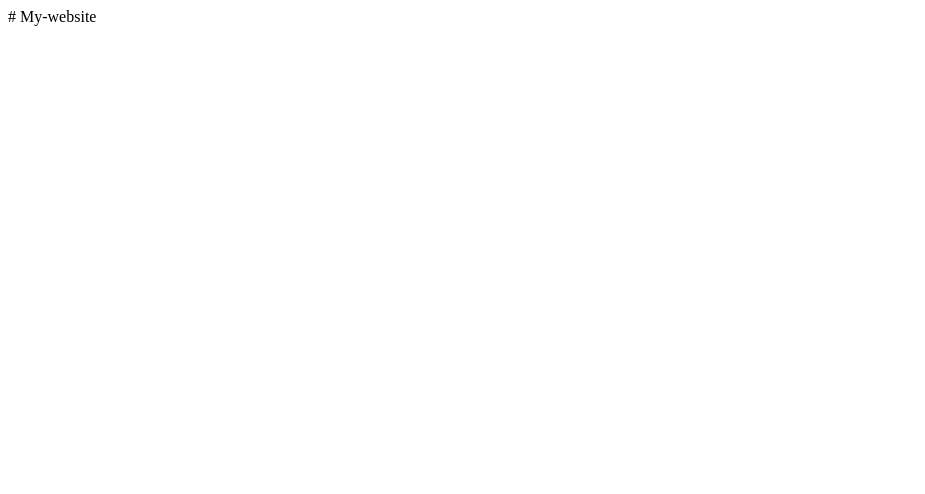
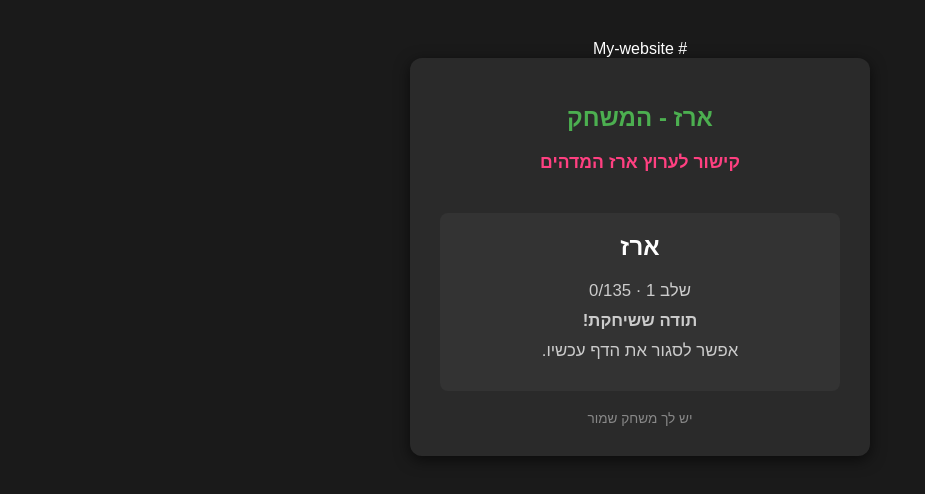
Before and after one commit to adlernoam3/My-website, a plain HTML site: page index.html in a window 1280 px wide. Shown: the whole page, without its empty margins (0-925 px from the left). Drawn offline with Linux system fonts and the light colour scheme.

Commit message:
Update index.html

```diff
--- a/index.html
+++ b/index.html
@@ -1 +1,85 @@
 # My-website
+<!DOCTYPE html>
+<html lang="he" dir="rtl">
+<head>
+    <meta charset="UTF-8">
+    <meta name="viewport" content="width=device-width, initial-scale=1.0">
+    <title>ארז - המשחק</title>
+    <style>
+        body {
+            font-family: Arial, sans-serif;
+            background-color: #1a1a1a;
+            color: #ffffff;
+            text-align: center;
+            padding: 40px 20px;
+            margin: 0;
+        }
+        .container {
+            max-width: 400px;
+            margin: 0 auto;
+            background: #2a2a2a;
+            padding: 30px;
+            border-radius: 12px;
+            box-shadow: 0 4px 15px rgba(0,0,0,0.6);
+        }
+        h1 {
+            color: #4CAF50;
+            font-size: 24px;
+            margin-bottom: 20px;
+        }
+        .channel-link {
+            display: inline-block;
+            margin-bottom: 25px;
+            color: #ff4081;
+            text-decoration: none;
+            font-weight: bold;
+            font-size: 1.1em;
+        }
+        .channel-link:hover {
+            text-decoration: underline;
+        }
+        .game-card {
+            background: #333333;
+            padding: 20px;
+            border-radius: 8px;
+            margin-top: 15px;
+        }
+        h2 {
+            color: #fff;
+            margin-top: 0;
+        }
+        p {
+            color: #ccc;
+            font-size: 1.05em;
+            margin: 10px 0;
+        }
+        .saved-note {
+            color: #888;
+            font-size: 0.85em;
+            margin-top: 20px;
+        }
+    </style>
+</head>
+<body>
+
+    <div class="container">
+        <h1>ארז - המשחק</h1>
+
+        <div>
+            <a class="channel-link" href="https://whatsapp.com/channel/0029Vb9PUMcBPzjdLPJPtg2I" target="_blank">קישור לערוץ ארז המדהים</a>
+        </div>
+
+        <div class="game-card">
+            <h2>ארז</h2>
+            <p>שלב 1 · 0/135</p>
+            <p><strong>תודה ששיחקת!</strong></p>
+            <p>אפשר לסגור את הדף עכשיו.</p>
+        </div>
+
+        <div class="saved-note">
+            יש לך משחק שמור
+        </div>
+    </div>
+
+</body>
+</html>
```
